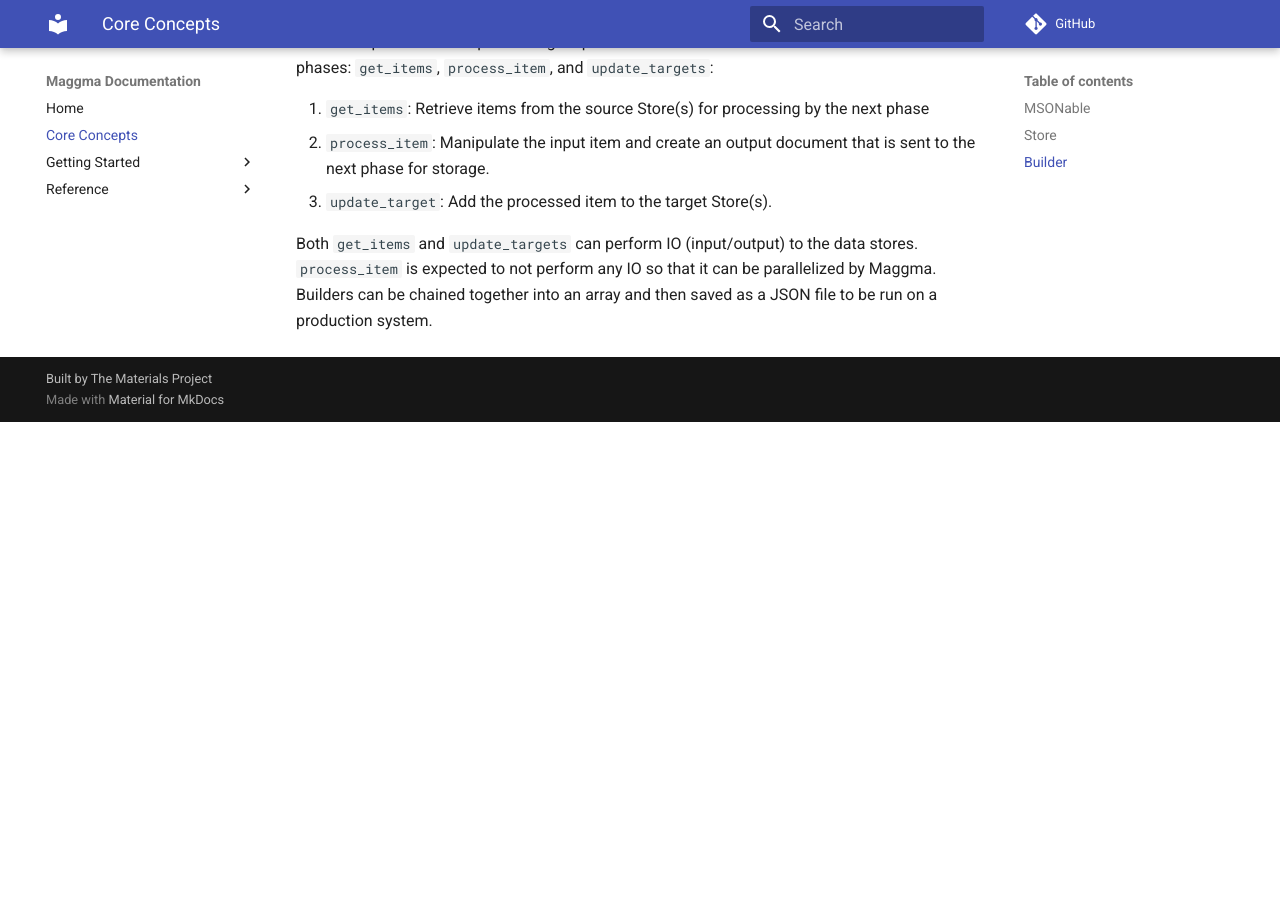
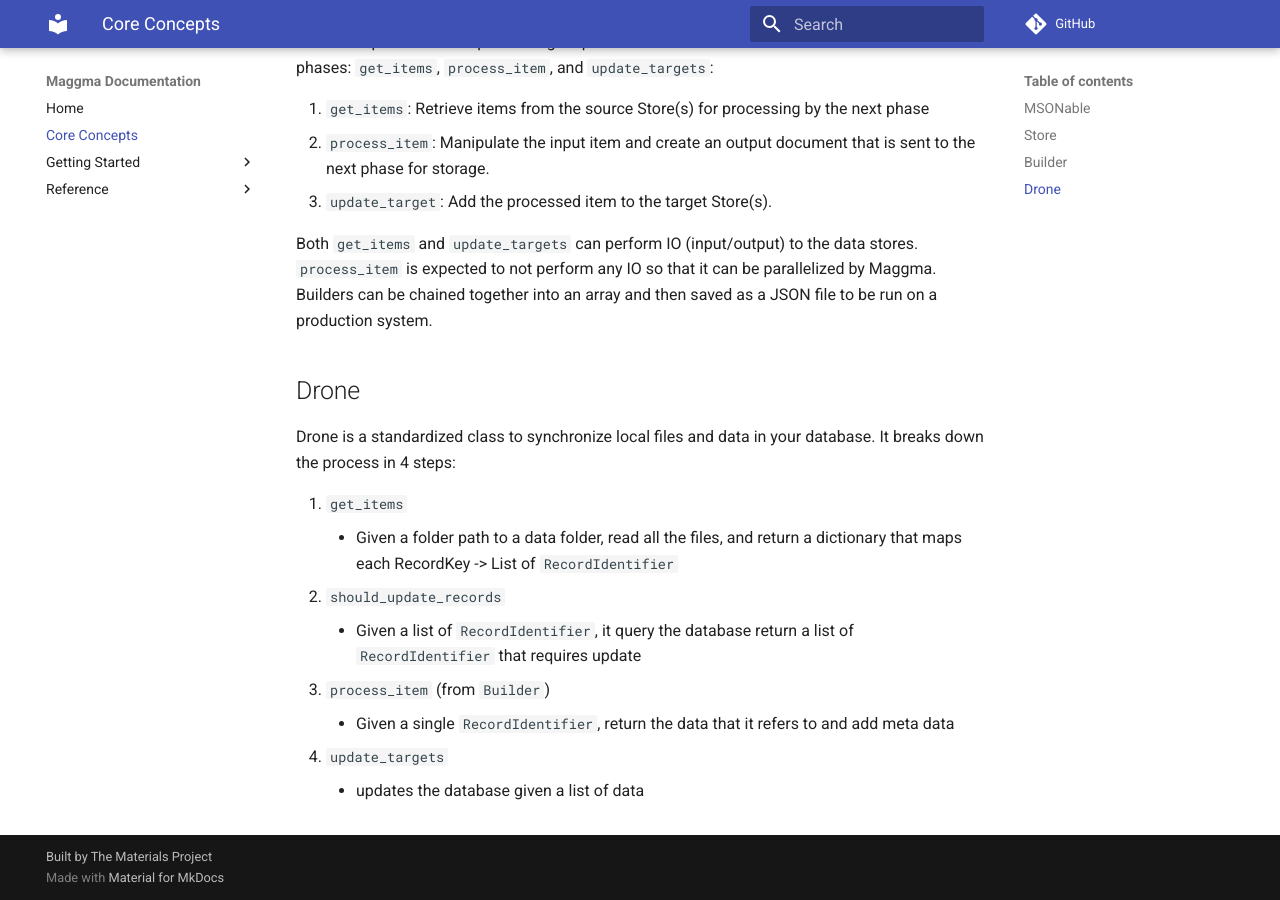
Before and after one commit to materialsproject/maggma, an MkDocs documentation site: the page built from src/docs/concepts.md, in a window 1280 px wide and 900 px high, scrolled down 1004 px. Built offline with MkDocs 1.6.1 and Material for MkDocs 9.7.7, drawn with Linux system fonts in a browser that asks for light colours; comment, search, counter and statistics services are not loaded; before the commit the page ends 1426 px from its top, so only the background shows below that.

Commit message:
drone added to mkdocs navigation
drone concepts written

example implementation explained in simple_drone.md

docstring changed to Google format so that mkdocs can read it

```diff
--- a/mkdocs.yml
+++ b/mkdocs.yml
@@ -15,11 +15,13 @@
     - Running a Builder Pipeline: getting_started/running_builders.md
     - Working with MapBuilder: getting_started/map_builder.md
     - Working with GroupBuilder: getting_started/group_builder.md
+    - Writing a Drone: getting_started/simple_drone.md
   - Reference:
       Core:
         Store: reference/core_store.md
         Builder: reference/core_builder.md
         Validator: reference/core_validator.md
+        Drone: reference/core_drone.md
       Stores: reference/stores.md
       Builders: reference/builders.md
 
--- a/src/docs/concepts.md
+++ b/src/docs/concepts.md
@@ -21,3 +21,16 @@
 3. `update_target`: Add the processed item to the target Store(s).
 
 Both `get_items` and `update_targets` can perform IO (input/output) to the data stores. `process_item` is expected to not perform any IO so that it can be parallelized by Maggma. Builders can be chained together into an array and then saved as a JSON file to be run on a production system.
+
+## Drone
+Drone is a standardized class to synchronize local files and data in your database. It breaks down the process in 4 steps:
+
+1. `get_items`
+    - Given a folder path to a data folder, read all the files, and return a dictionary
+        that maps each RecordKey -> List of `RecordIdentifier`
+2. `should_update_records`
+    - Given a list of `RecordIdentifier`, it query the database return a list of `RecordIdentifier` that requires update
+3. `process_item` (from `Builder`)
+    - Given a single `RecordIdentifier`, return the data that it refers to and add meta data
+4. `update_targets`
+    - updates the database given a list of data
```
Also changed, not shown: src/docs/getting_started/simple_drone.md (added, +99 -0 lines), src/docs/reference/core_drone.md (added, +1 -0 lines), 1 other file.
